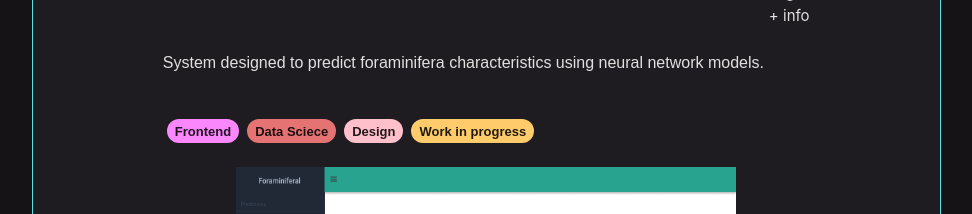
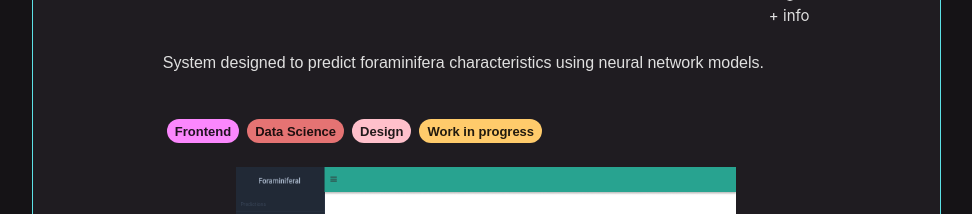
Before and after one commit to gsajulia/gsajulia.github.io, a React (Create React App) app: page / in a window 1280 px wide. Shown: the part 3740-3954 px from the top of the page, without its empty margins (173-1145 px from the left). Built offline with nearby package versions, Linux system fonts and the light colour scheme.

Commit message:
add new technologies

```diff
--- a/src/components/all-projects/constants.ts
+++ b/src/components/all-projects/constants.ts
@@ -38,7 +38,7 @@ export const vmItems = [
 
 export const fpChips = [
     {label: "Frontend", background: "#FB87FD"},
-    {label: "Data Sciece", background: "#e57373"},
+    {label: "Data Science", background: "#e57373"},
     {label: "Design", background: "pink"},
     {label: "construction", background: "#ffcb6b", translate: true}];
 
--- a/src/components/experience/constants.ts
+++ b/src/components/experience/constants.ts
@@ -15,6 +15,10 @@ import Mongoose from "./../../assets/technologies/mongoose.png";
 import Express from "./../../assets/technologies/express.png";
 import css from "./../../assets/technologies/css.png";
 import html from "./../../assets/technologies/html5.png";
+import R from "./../../assets/technologies/R_logo.png";
+import NN from "./../../assets/technologies/neural.png";
+import Shiny from "./../../assets/technologies/shiny.png";
+import Python from "./../../assets/technologies/python.png";
 
 export const dkItems = [
     { image: ReactIcon, label: "React", width: 45, height: 35, left: 0, right: 2 },
@@ -74,3 +78,9 @@ export const backendItems = [
     { image: Mongo, label: "Mongo DB", width: 30, height: 30, left: 5, right: 10 },
     { image: Mongoose, label: "Mongoose", width: 42, height: 20, left: 0, right: 5 },
     { image: Heroku, label: "Heroku", width: 30, height: 30, left: 5, right: 10 }];
+
+export const dataScienceItems = [
+    { image: R, label: "R", width: 35, height: 30, left: 2, right: 10 },
+    { image: NN, label: "Neural Networks", width: 35, height: 35, left: 5, right: 10 },
+    { image: Shiny, label: "R Shiny", width: 35, height: 35, left: 5, right: 10 },
+    { image: Python, label: "Python", width: 40, height: 40, left: 5, right: 10 }];
--- a/src/components/experience/experience.component.tsx
+++ b/src/components/experience/experience.component.tsx
@@ -37,6 +37,7 @@ import {
   english,
   frontendItems,
   backendItems,
+  dataScienceItems,
   dkConstants,
   cmConstants,
   portuguese,
@@ -164,6 +165,12 @@ const Experience: React.FC = () => {
                   <div>MySQL</div>
                 </ContainerTechImage>
               </TechnologiesContainer>
+              <Typography variant="h5" style={{ marginBottom: 20 }}>
+                Data Science
+              </Typography>
+              <TechnologiesContainer>
+                <TecnologiesOfElements moreSpacing items={dataScienceItems} />
+              </TechnologiesContainer>
             </BoxBorder>
           ) : null}
         </LanguagesContainer>
```
Also changed, not shown: src/assets/technologies/python.png (added).
